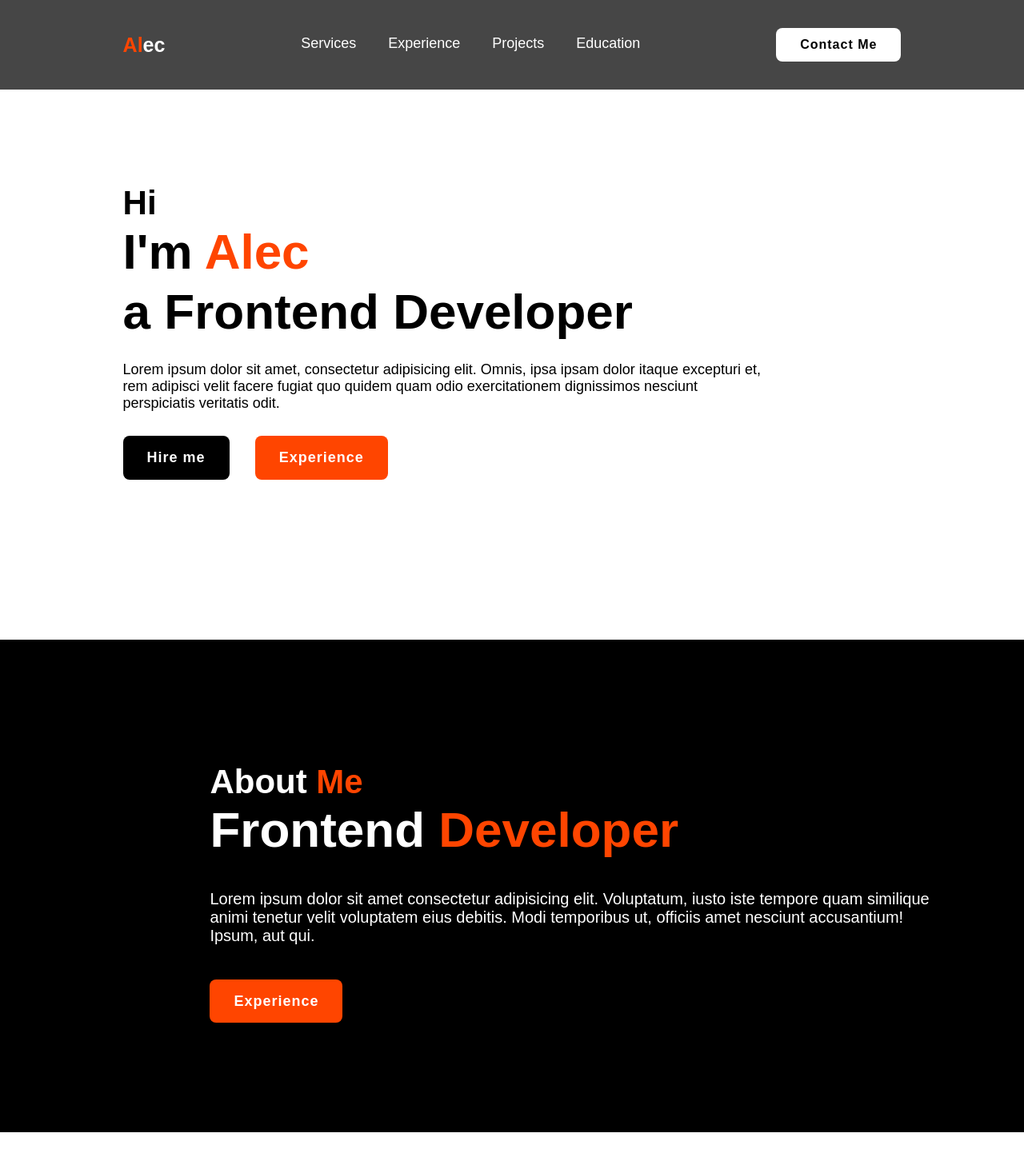
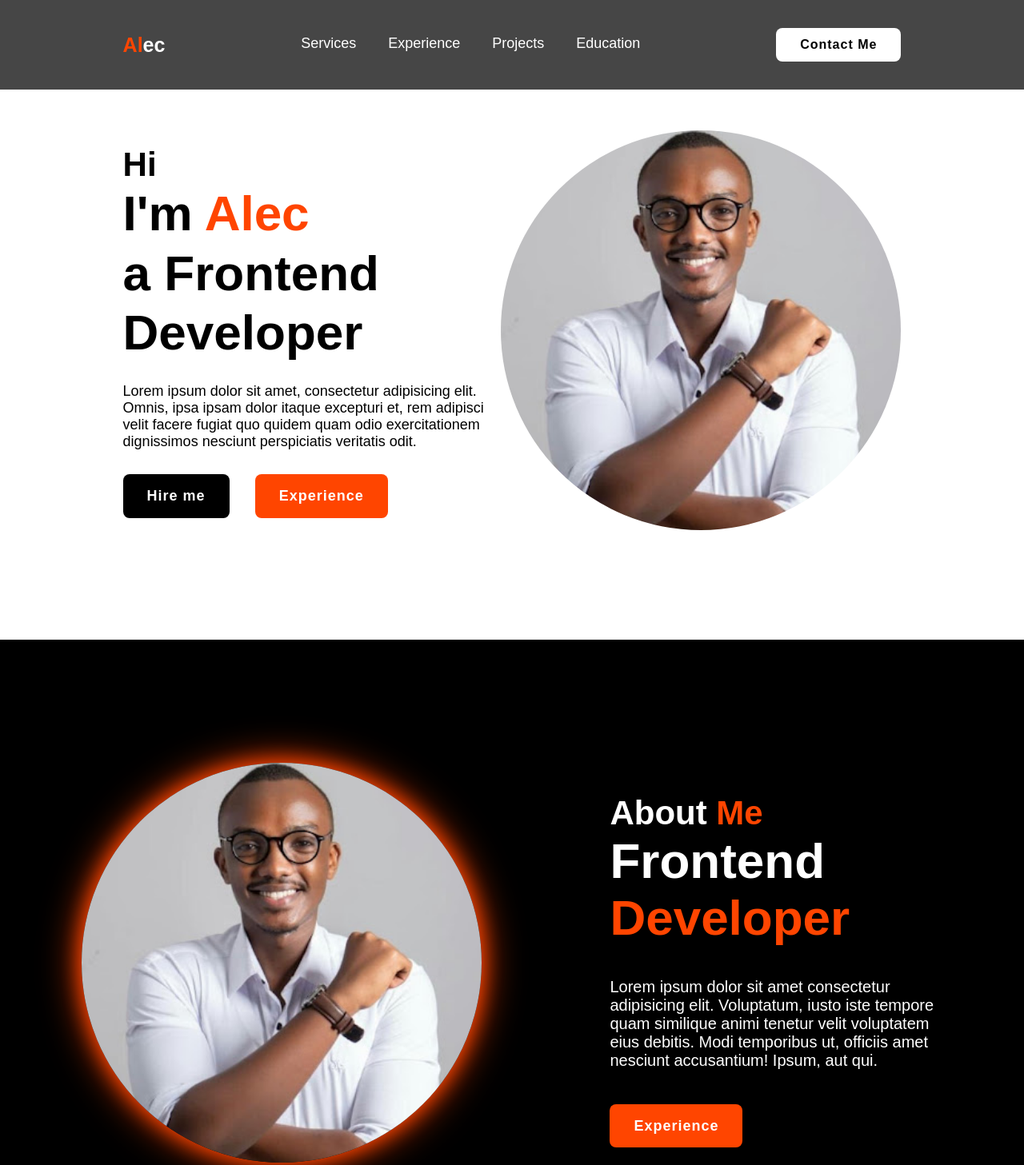
Before and after one commit to alecbideri/portofolio, a plain HTML site: page index.html in a window 1280 px wide. Shown: the top 1457 px of the page at 80% size. Drawn offline with nearby package versions, Linux system fonts and the light colour scheme.

Commit message:
Update index.html

```diff
--- a/index.html
+++ b/index.html
@@ -29,13 +29,13 @@
       </div>
     </div>
     <div class="img-box">
-      <img src="/Portfolio/Alec.jpg" alt="">
+      <img src="Alec.jpg" alt="">
     </div>
   </section>
 
   <section class="about">
     <div class="about-img">
-      <img src="/Portfolio/Alec.jpg" alt="">
+      <img src="Alec.jpg" alt="">
     </div>
 
     <div class="about-content">
```
